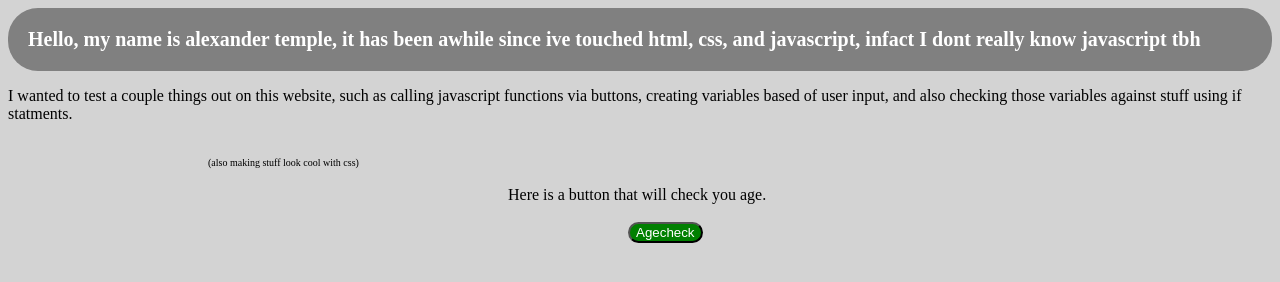
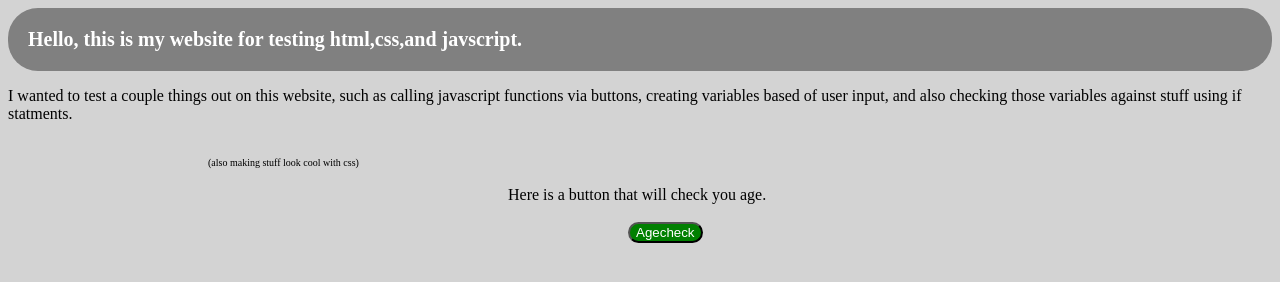
Before and after one commit to robloxplayersarentreal/CatPictures-Web, a plain HTML site: page index.html in a window 1280 px wide. Drawn offline with Linux system fonts and the light colour scheme.

Commit message:
Update index.html

```diff
--- a/index.html
+++ b/index.html
@@ -3,7 +3,7 @@
 <script src="agecheck.js"></script>
 <link rel="stylesheet" href="style.css">
 
-<H1> Hello, my name is alexander temple, it has been awhile since ive touched html, css, and javascript, infact I dont really know javascript tbh </H1>
+<H1> Hello, this is my website for testing html,css,and javscript. </H1>
 <p> I wanted to test a couple things out on this website, such as calling javascript functions via buttons, creating variables based of user input, and also checking those variables against stuff using if statments. </p>
   <br>
   <p1> (also making stuff look cool with css) </p1>
```
